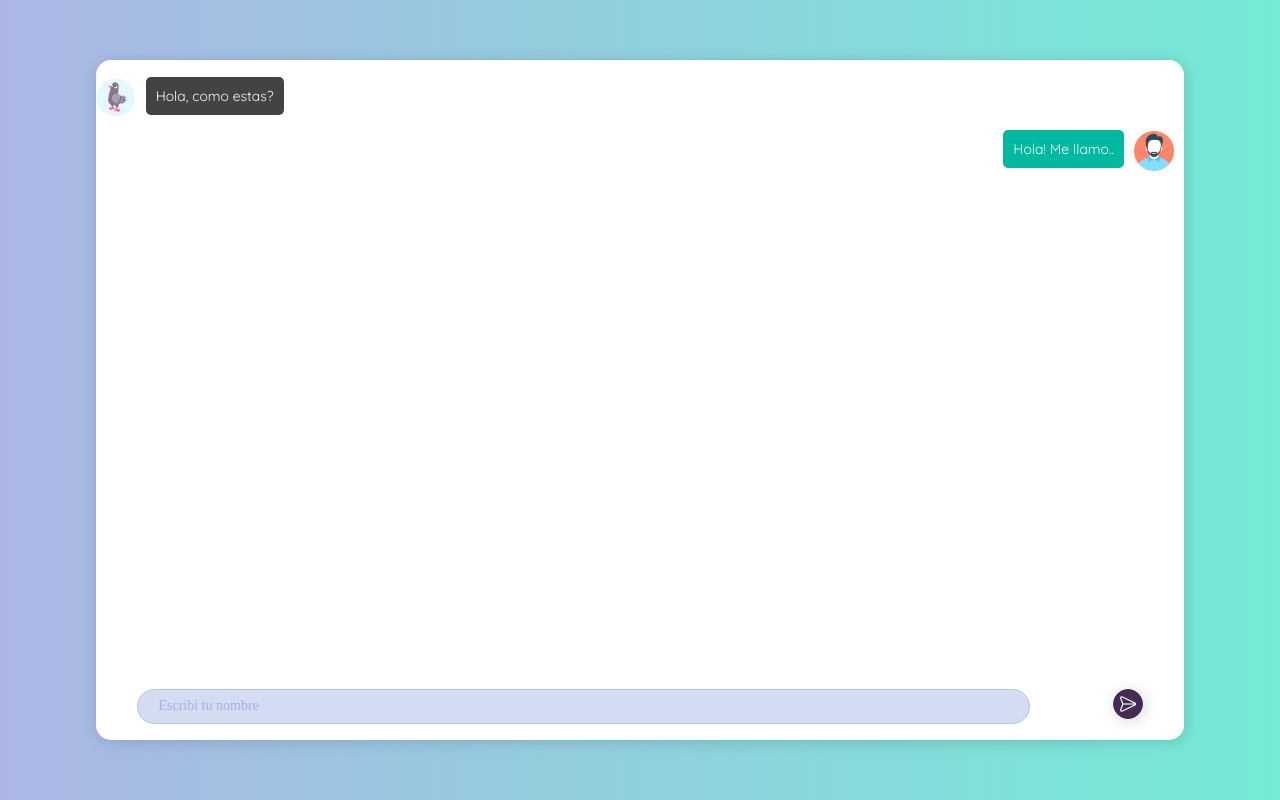
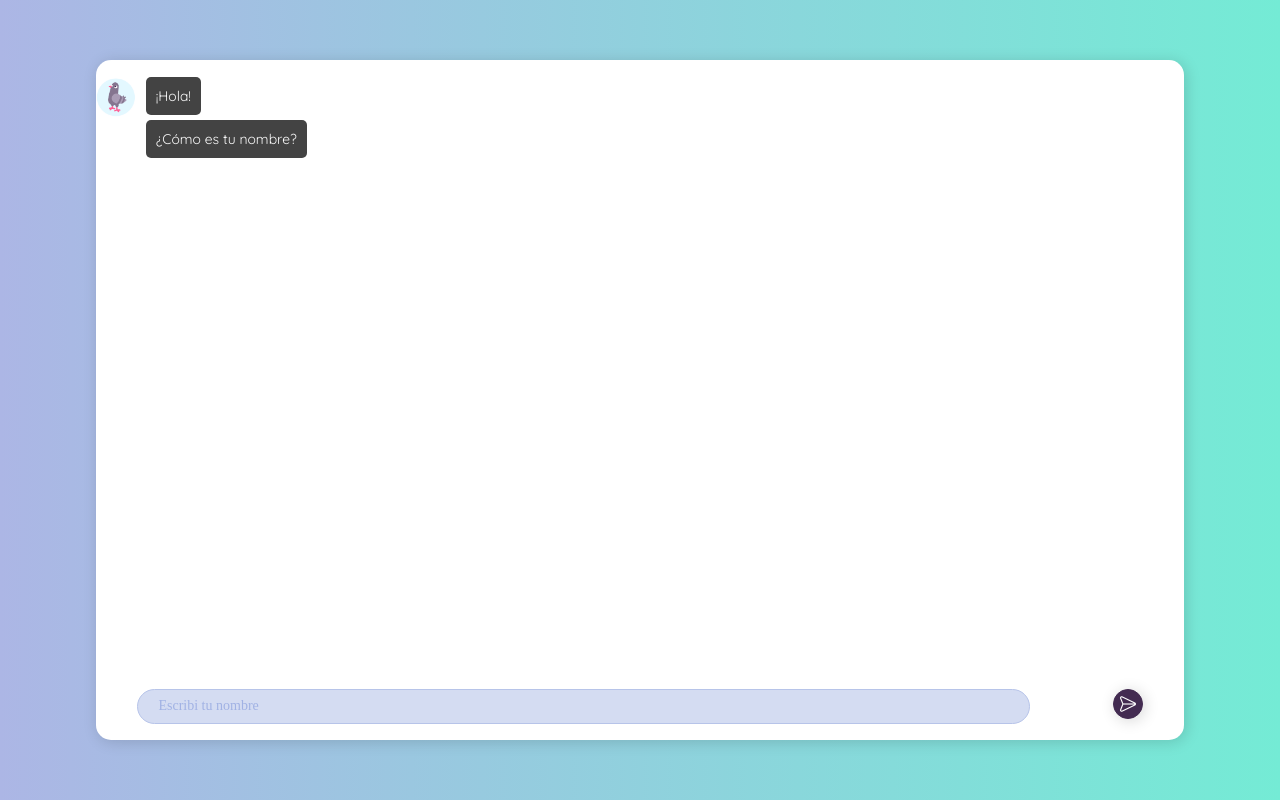
Before and after one commit to fischettij/pepitabot, a React (Create React App) app: page /chat in a window 1280 px wide. Built offline with nearby package versions, Linux system fonts and the light colour scheme.

Commit message:
Se agrega posibilidad de escribir en el chat

```diff
--- a/src/pages/Chat/Chat.jsx
+++ b/src/pages/Chat/Chat.jsx
@@ -1,23 +1,47 @@
-import React from 'react';
+import React, { useState } from 'react';
 import './Chat.css';
 import PepitaItem from './components/PepitaItem/PepitaItem';
 import UserItem from './components/UserItem/UserItem';
 import ImputChat from './components/InputChat/InputChat';
 
-const Chat = () => (
+const Chat = () => {
+  let idCounter = 0;
+
+  const [chat, setChat] = useState([
+    {
+      id: 0,
+      emmiter: 'Pepita',
+      msj: ['¡Hola!', '¿Cómo es tu nombre?'],
+    },
+  ]);
+
+  const getMessage = (text) => {
+    idCounter += 1;
+    return {
+      id: idCounter,
+      emmiter: 'User',
+      msj: text,
+    };
+  };
+
+  const sendMessage = (text) => setChat([...chat, getMessage(text)]);
+
+  return (
     <div className="chatbot-chat-container">
       <div className="chatbot-chat-content">
         <div className="chatbot-chat">
           <div className="chatbot-chat-container-body">
-          <PepitaItem text="Hola, como estas?" />
-          <UserItem text="Hola! Me llamo.." />
+            {chat.map((message) => (message.emmiter === 'Pepita'
+              ? <PepitaItem key={message.id} text={message.msj} />
+              : <UserItem key={message.id} text={message.msj} />))}
           </div>
           <div className="chatbot-chat-container-input">
-          <ImputChat />
+            <ImputChat sendMessage={sendMessage} />
           </div>
         </div>
       </div>
     </div>
   );
+};
 
 export default Chat;
--- a/src/pages/Chat/components/InputChat/InputChat.jsx
+++ b/src/pages/Chat/components/InputChat/InputChat.jsx
@@ -1,12 +1,19 @@
 /* eslint-disable jsx-a11y/label-has-associated-control, jsx-a11y/control-has-associated-label */
 import React, { useState } from 'react';
+import PropTypes from 'prop-types';
 import './InputChat.css';
 
-const InputChat = () => {
+const InputChat = ({ sendMessage }) => {
   const [inputValue, setInputValue] = useState('');
 
   return (
-    <form className="chatbot-chat-input-container">
+    <form
+      onSubmit={(event) => {
+        event.preventDefault();
+        sendMessage(inputValue);
+      }}
+      className="chatbot-chat-input-container"
+    >
       <input
         aria-label="Chat text input"
         placeholder="Escribi tu nombre"
@@ -19,4 +26,8 @@ const InputChat = () => {
   );
 };
 
+InputChat.propTypes = {
+  sendMessage: PropTypes.func.isRequired,
+};
+
 export default InputChat;
--- a/src/pages/Chat/components/PepitaItem/PepitaItem.jsx
+++ b/src/pages/Chat/components/PepitaItem/PepitaItem.jsx
@@ -7,15 +7,17 @@ const PepitaItem = ({ text }) => (
   <div className="pepita-item-container">
     <img src={pepitaAvatar} alt="pepita-avatar" />
     <div className="pepita-item-message">
-      <p>
-        {text}
-      </p>
+      {text.map((msj) => (
+        <p>
+          {msj}
+        </p>
+      ))}
     </div>
   </div>
 );
 
 PepitaItem.propTypes = {
-  text: PropTypes.string.isRequired,
+  text: PropTypes.arrayOf(PropTypes.string).isRequired,
 };
 
 export default PepitaItem;
```
Lines whose indentation alone changed are shown as unchanged.
